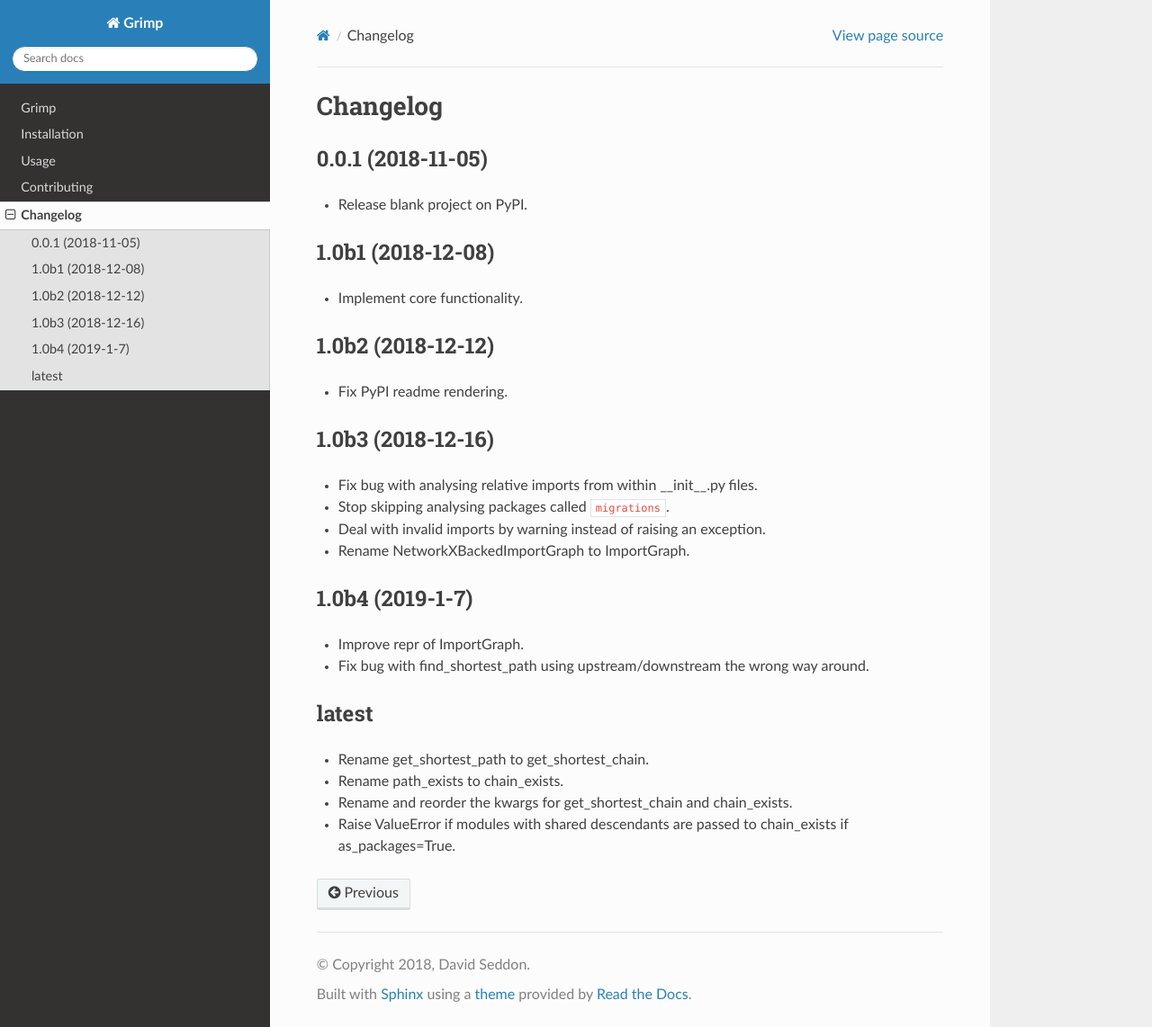
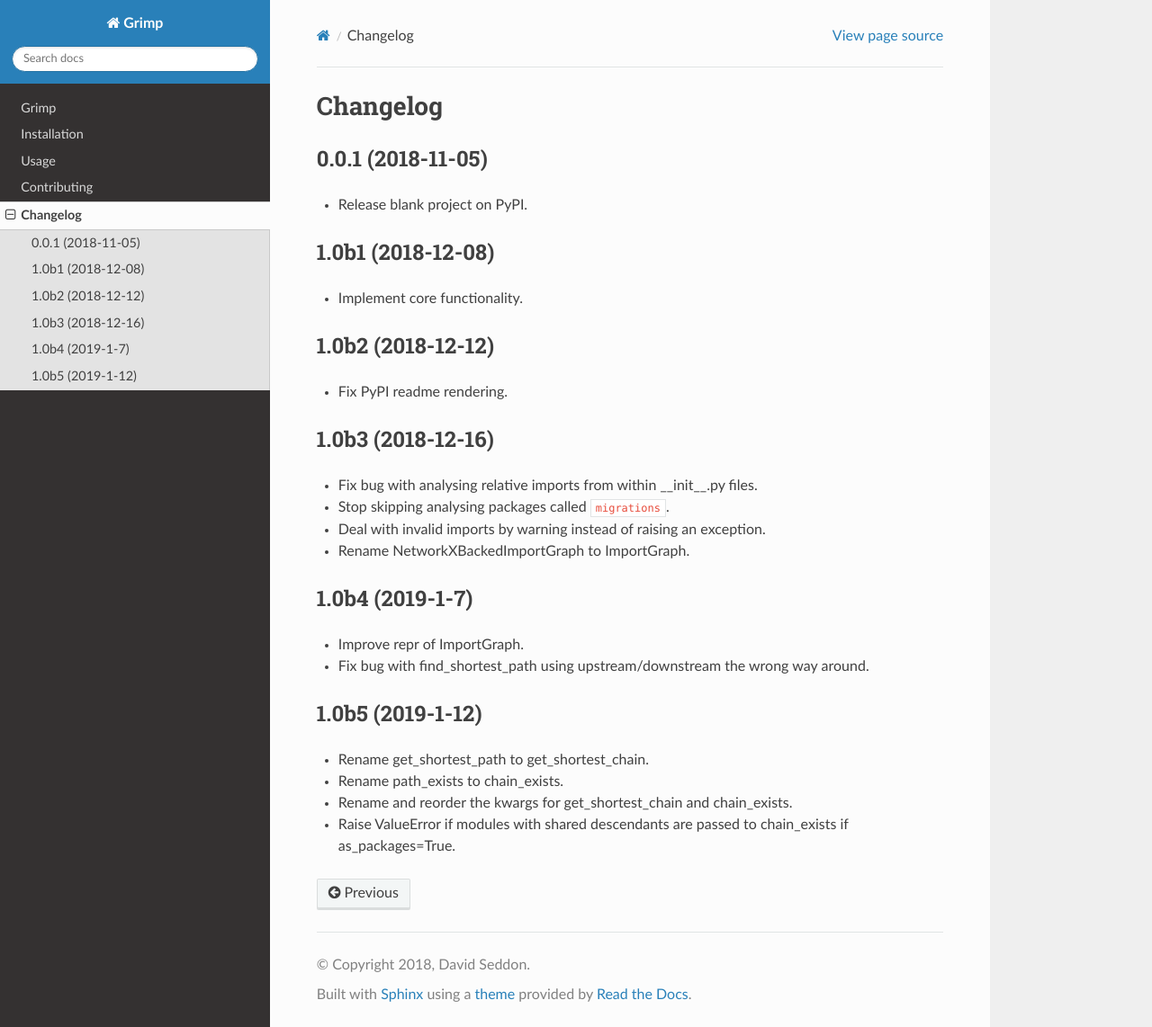
Before and after one commit to seddonym/grimp, a Sphinx documentation site: the page built from docs/changelog.rst, in a window 1280 px wide and 1142 px high. Shown: the whole window at 90% size. Built offline with Sphinx 7.4.7 and the Read the Docs theme 2.0.0, drawn with Linux system fonts in a browser that asks for light colours.

Commit message:
Release v1.0b5

```diff
--- a/CHANGELOG.rst
+++ b/CHANGELOG.rst
@@ -31,8 +31,8 @@
 * Improve repr of ImportGraph.
 * Fix bug with find_shortest_path using upstream/downstream the wrong way around.
 
-latest
-------
+1.0b5 (2019-1-12)
+-----------------
 * Rename get_shortest_path to get_shortest_chain.
 * Rename path_exists to chain_exists.
 * Rename and reorder the kwargs for get_shortest_chain and chain_exists.
--- a/docs/conf.py
+++ b/docs/conf.py
@@ -26,7 +26,7 @@
 # The short X.Y version
 version = ''
 # The full version, including alpha/beta/rc tags
-release = '1.0b4'
+release = '1.0b5'
 
 
 # -- General configuration ---------------------------------------------------
--- a/setup.py
+++ b/setup.py
@@ -21,7 +21,7 @@
 
 setup(
     name='grimp',
-    version='1.0b4',
+    version='1.0b5',
     license='BSD 2-Clause License',
     description="Builds a graph of a Python project's internal dependencies.",
     long_description=read('README.rst'),
--- a/src/grimp/__init__.py
+++ b/src/grimp/__init__.py
@@ -1,4 +1,4 @@
-__version__ = '1.0b4'
+__version__ = '1.0b5'
 
 from .domain.valueobjects import Module, DirectImport  # noqa: F401
 from .main import build_graph  # noqa: F401
```
